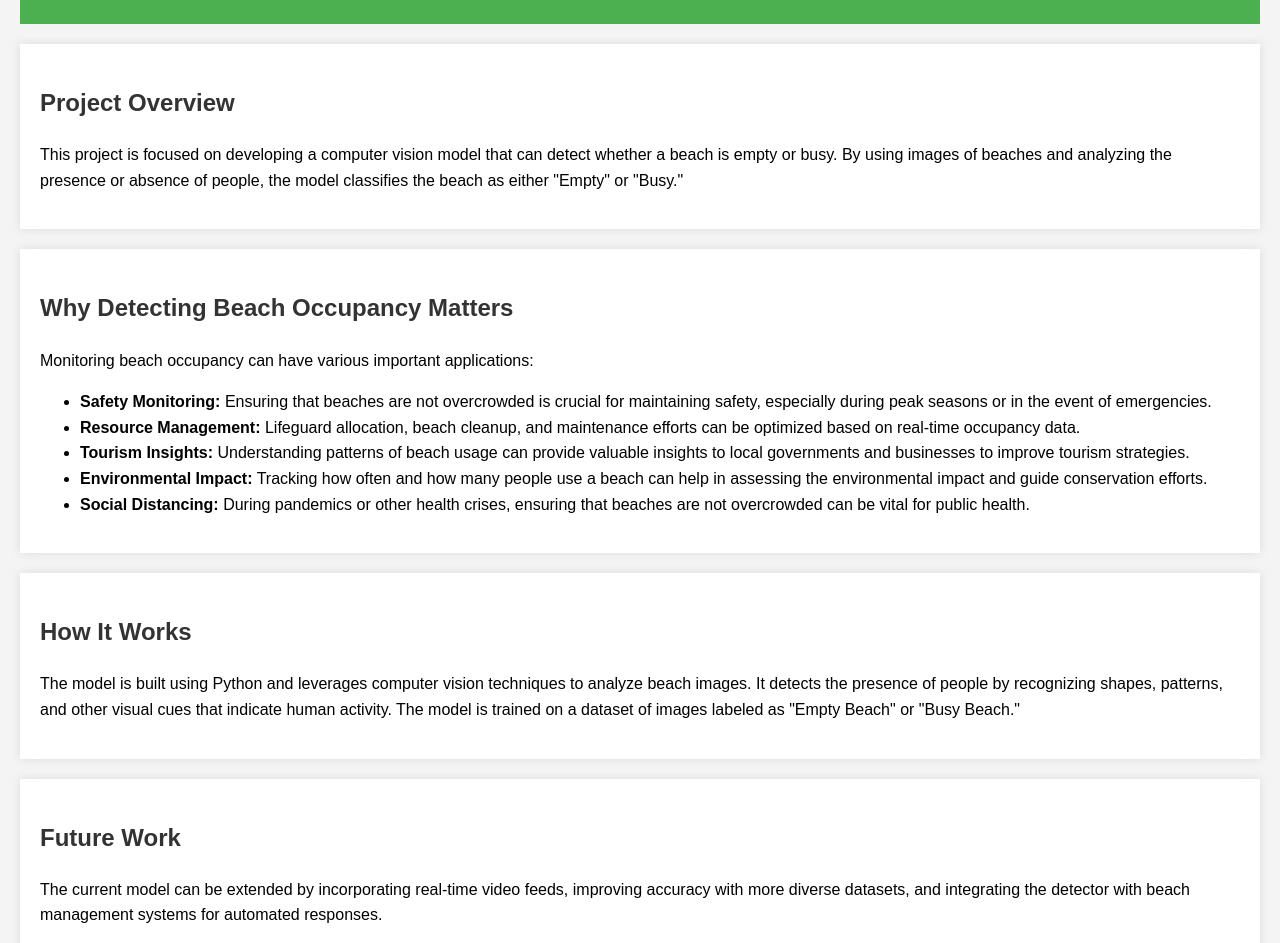
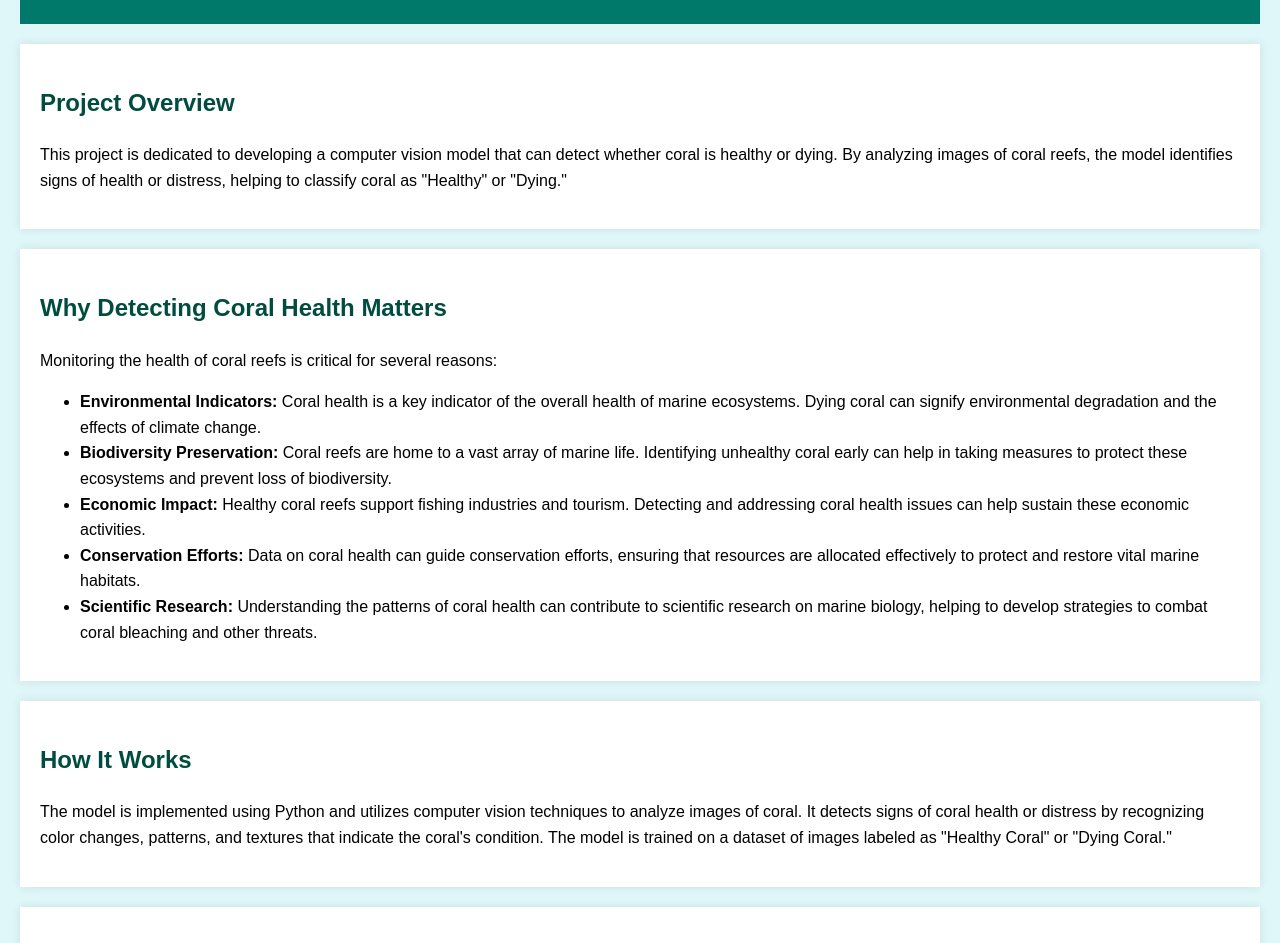
Before and after one commit to isabelacifuentes/Math-Data-2024, a plain HTML site: page Projectpage.html in a window 1280 px wide. Shown: the part 110-1053 px from the top of the page. Drawn offline with Linux system fonts and the light colour scheme.

Commit message:
Update Projectpage.html

```diff
--- a/Projectpage.html
+++ b/Projectpage.html
@@ -3,17 +3,17 @@
 <head>
     <meta charset="UTF-8">
     <meta name="viewport" content="width=device-width, initial-scale=1.0">
-    <title>Beach Occupancy Detector</title>
+    <title>Coral Health Detector</title>
     <style>
         body {
             font-family: Arial, sans-serif;
             line-height: 1.6;
             margin: 0;
             padding: 20px;
-            background-color: #f4f4f4;
+            background-color: #e0f7fa;
         }
         header {
-            background-color: #4CAF50;
+            background-color: #00796b;
             color: white;
             padding: 10px 0;
             text-align: center;
@@ -25,49 +25,48 @@
             box-shadow: 0 0 10px rgba(0, 0, 0, 0.1);
         }
         h2 {
-            color: #333;
+            color: #004d40;
         }
     </style>
 </head>
 <body>
     <header>
-        <h1>Empty Beach vs. Busy Beach Detector</h1>
+        <h1>Healthy Coral vs. Dying Coral Detector</h1>
     </header>
 
     <section>
         <h2>Project Overview</h2>
         <p>
-            This project is focused on developing a computer vision model that can detect whether a beach is empty or busy.
-            By using images of beaches and analyzing the presence or absence of people, the model classifies the beach as either "Empty" or "Busy."
+            This project is dedicated to developing a computer vision model that can detect whether coral is healthy or dying. By analyzing images of coral reefs, the model identifies signs of health or distress, helping to classify coral as "Healthy" or "Dying."
         </p>
     </section>
 
     <section>
-        <h2>Why Detecting Beach Occupancy Matters</h2>
+        <h2>Why Detecting Coral Health Matters</h2>
         <p>
-            Monitoring beach occupancy can have various important applications:
+            Monitoring the health of coral reefs is critical for several reasons:
         </p>
         <ul>
-            <li><strong>Safety Monitoring:</strong> Ensuring that beaches are not overcrowded is crucial for maintaining safety, especially during peak seasons or in the event of emergencies.</li>
-            <li><strong>Resource Management:</strong> Lifeguard allocation, beach cleanup, and maintenance efforts can be optimized based on real-time occupancy data.</li>
-            <li><strong>Tourism Insights:</strong> Understanding patterns of beach usage can provide valuable insights to local governments and businesses to improve tourism strategies.</li>
-            <li><strong>Environmental Impact:</strong> Tracking how often and how many people use a beach can help in assessing the environmental impact and guide conservation efforts.</li>
-            <li><strong>Social Distancing:</strong> During pandemics or other health crises, ensuring that beaches are not overcrowded can be vital for public health.</li>
+            <li><strong>Environmental Indicators:</strong> Coral health is a key indicator of the overall health of marine ecosystems. Dying coral can signify environmental degradation and the effects of climate change.</li>
+            <li><strong>Biodiversity Preservation:</strong> Coral reefs are home to a vast array of marine life. Identifying unhealthy coral early can help in taking measures to protect these ecosystems and prevent loss of biodiversity.</li>
+            <li><strong>Economic Impact:</strong> Healthy coral reefs support fishing industries and tourism. Detecting and addressing coral health issues can help sustain these economic activities.</li>
+            <li><strong>Conservation Efforts:</strong> Data on coral health can guide conservation efforts, ensuring that resources are allocated effectively to protect and restore vital marine habitats.</li>
+            <li><strong>Scientific Research:</strong> Understanding the patterns of coral health can contribute to scientific research on marine biology, helping to develop strategies to combat coral bleaching and other threats.</li>
         </ul>
     </section>
 
     <section>
         <h2>How It Works</h2>
         <p>
-            The model is built using Python and leverages computer vision techniques to analyze beach images. It detects the presence of people by recognizing shapes, patterns, and other visual cues that indicate human activity.
-            The model is trained on a dataset of images labeled as "Empty Beach" or "Busy Beach."
+            The model is implemented using Python and utilizes computer vision techniques to analyze images of coral. It detects signs of coral health or distress by recognizing color changes, patterns, and textures that indicate the coral's condition.
+            The model is trained on a dataset of images labeled as "Healthy Coral" or "Dying Coral."
         </p>
     </section>
 
     <section>
         <h2>Future Work</h2>
         <p>
-            The current model can be extended by incorporating real-time video feeds, improving accuracy with more diverse datasets, and integrating the detector with beach management systems for automated responses.
+            Future improvements to the model could include incorporating real-time monitoring through underwater cameras, expanding the dataset with more diverse coral species, and integrating the detector with marine conservation programs for proactive interventions.
         </p>
     </section>
 </body>
```
